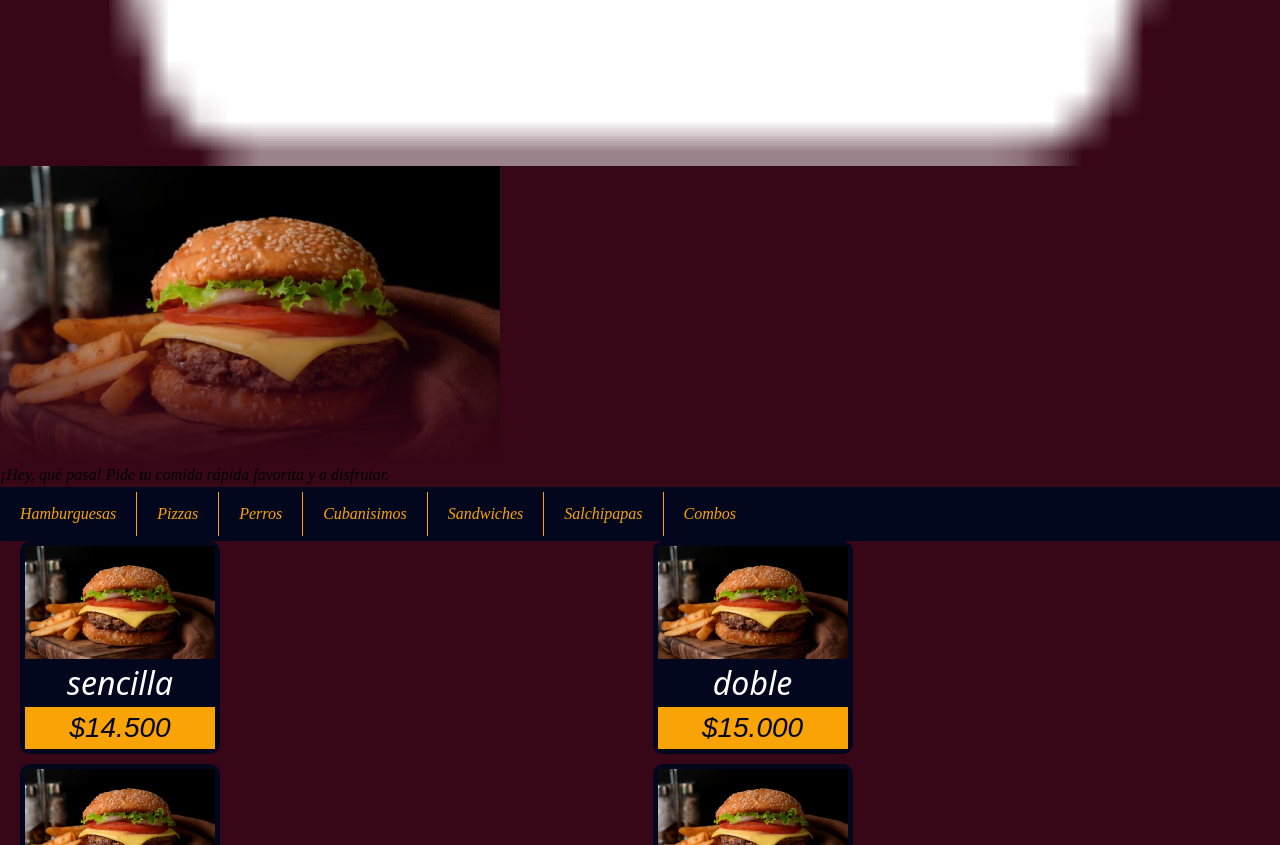
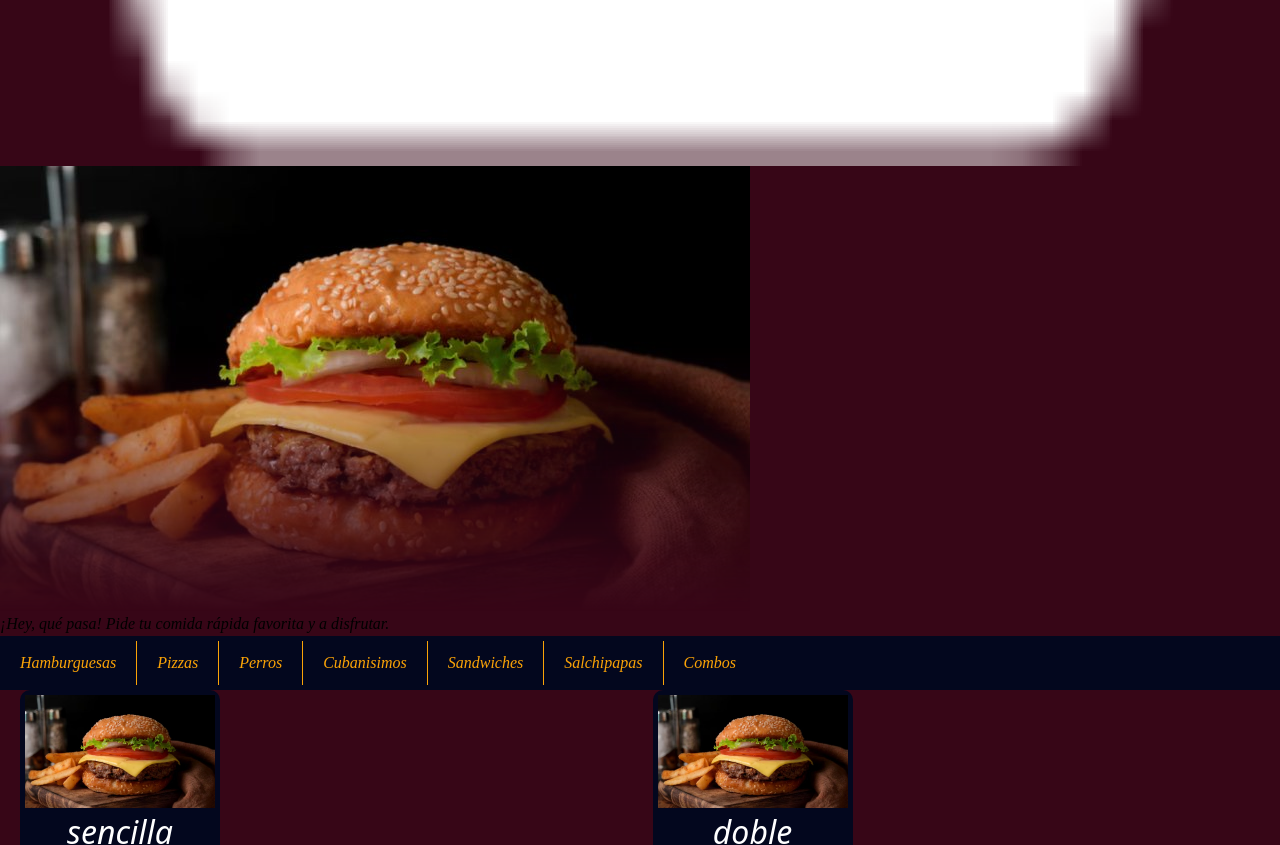
Before and after one commit to DaniRico987/Restaurant-Management, a Next.js app in the folder app/: page / in a window 1280 px wide. Shown: the part 1035-1880 px from the top of the page. Built offline with nearby package versions, Linux system fonts and the light colour scheme; a web font is replaced by a local one.

Commit message:
interfases correction

```diff
--- a/app/src/app/components/cardProduct/cardProduct.tsx
+++ b/app/src/app/components/cardProduct/cardProduct.tsx
@@ -51,7 +51,7 @@ const CardProduct: React.FC<CardProductProps> = ({ product }) => {
         animate={controls}
         style={{ originX: 0.5, originY: 0.5 }}
       >
-        <Image src="/img/hamburgerMain.jpg" alt={product.name} width={200} height={200} priority={true} style={{ width: "200px", height: "auto" }} />
+        <img src="/img/hamburgerMain.jpg" alt={product.name}/>
         <h3 className="titleProduct font-Lacquer">
           {product.name.toLowerCase()}
         </h3>
--- a/app/src/app/page.tsx
+++ b/app/src/app/page.tsx
@@ -6,7 +6,7 @@ export default function HomePage() {
   return (
     <div className="p-5 pt-24 flex flex-col flex-wrap justify-center align-middle gap-5 font-LYLAS">
       <div className="relative">
-      <Image src="/img/hamburgerMain.jpg" alt="Hamburger Icon" width={500} height={500} priority={true} style={{ maskImage: 'linear-gradient(black 40%, transparent)',width: "500px",height: "auto"}} />
+     <img src="/img/hamburgerMain.jpg" alt="Hamburger Icon" style={{ maskImage: 'linear-gradient(black 40%, transparent)'}} />
 
         <p className="absolute bottom-0 w-full text-center text-white p-2 text-2xl">
           ¡Hey, qué pasa! Pide tu comida rápida favorita y a disfrutar.
```
